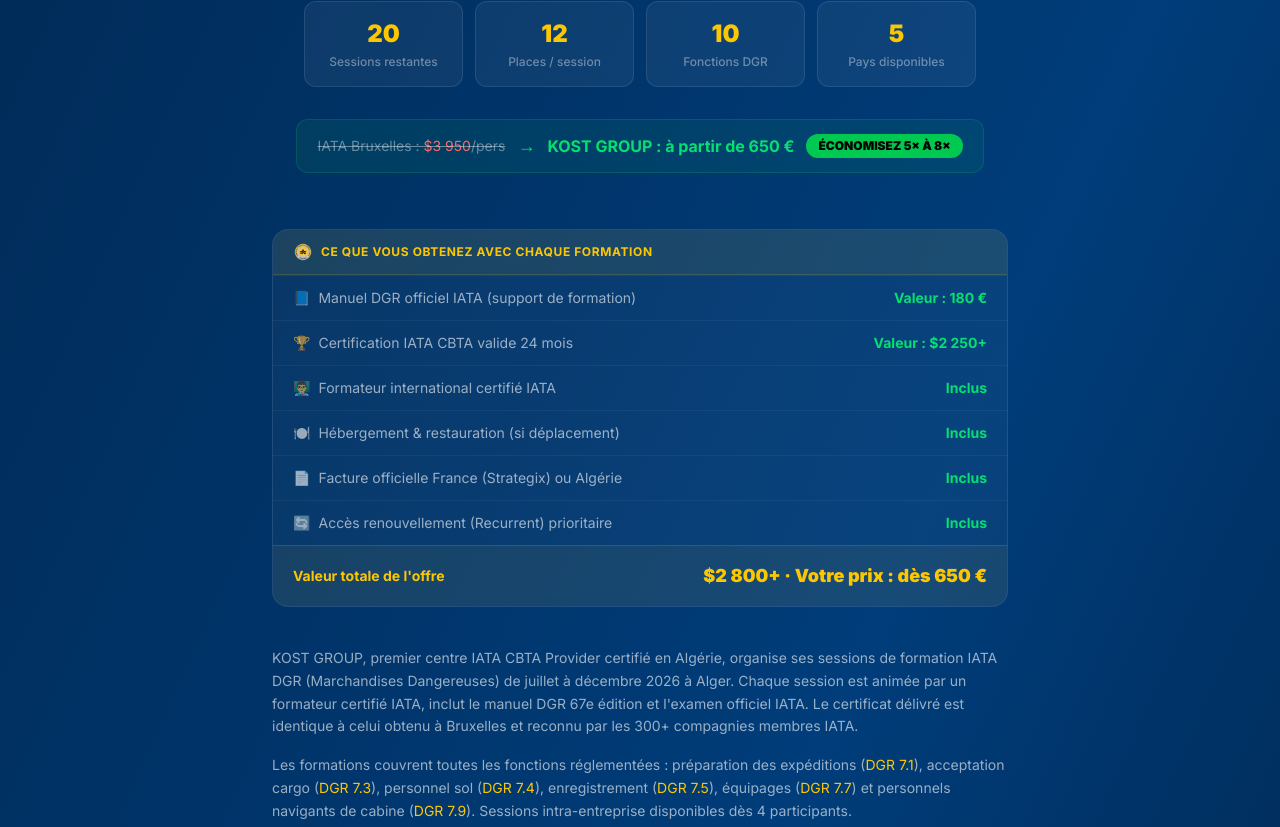
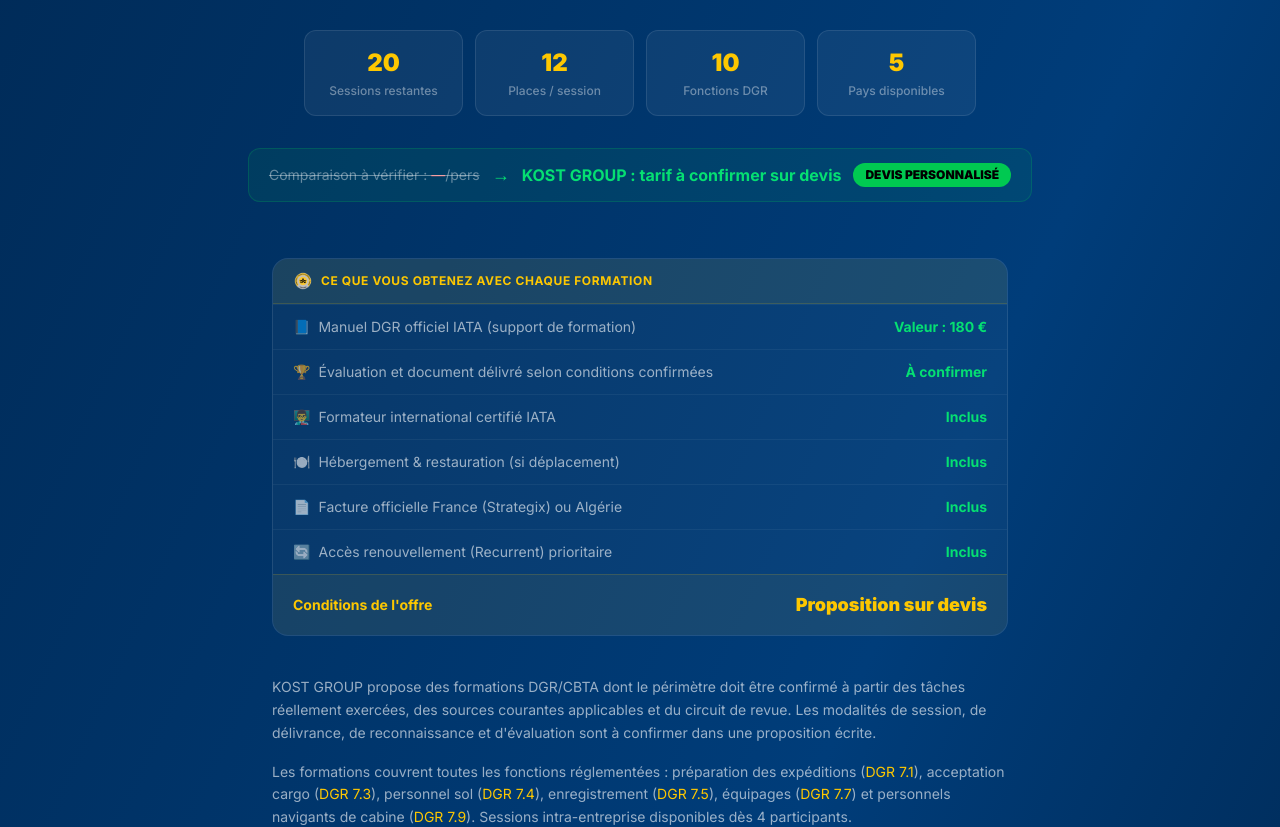
Before and after one commit to relaxsaadi/cbta, a Next.js app: page /planning in a window 1280 px wide. Shown: the part 386-1213 px from the top of the page. Built offline with nearby package versions, Linux system fonts and the light colour scheme; no server answers.

Commit message:
fix(public-dgr): remove unverified official-exam, certificate and pricing guarantees

```diff
--- a/components/PlanningPage.tsx
+++ b/components/PlanningPage.tsx
@@ -502,7 +502,7 @@ export default function PlanningPage() {
           <span className="text-yellow-400">IATA DGR 2026</span>
         </h1>
         <p className="text-white/60 text-lg max-w-xl mx-auto mb-8 leading-relaxed">
-          Présentiel · Formateurs certifiés IATA · Certificat valide 24 mois<br />
+          Formation selon périmètre et exigences applicables · Validité à confirmer<br />
           Dimanche – Jeudi · 08h30 – 16h30
         </p>
 
@@ -530,10 +530,10 @@ export default function PlanningPage() {
 
         {/* PRICE ANCHOR */}
         <div className="inline-flex flex-wrap items-center justify-center gap-3 bg-green-500/[0.08] border border-green-500/20 rounded-xl px-5 py-3 mb-2">
-          <span className="text-sm text-white/40 line-through">IATA Bruxelles : <span className="text-red-400">$3 950</span>/pers</span>
+          <span className="text-sm text-white/40 line-through">Comparaison à vérifier : <span className="text-red-400">—</span>/pers</span>
           <span className="text-green-400 text-lg">→</span>
-          <span className="text-green-400 font-bold text-base">KOST GROUP : à partir de 650 €</span>
-          <span className="bg-green-500 text-black text-xs font-black px-3 py-1 rounded-full uppercase">Économisez 5× à 8×</span>
+          <span className="text-green-400 font-bold text-base">KOST GROUP : tarif à confirmer sur devis</span>
+          <span className="bg-green-500 text-black text-xs font-black px-3 py-1 rounded-full uppercase">Devis personnalisé</span>
         </div>
       </section>
 
@@ -546,7 +546,7 @@ export default function PlanningPage() {
           </div>
           {[
             { icon: "📘", label: "Manuel DGR officiel IATA (support de formation)", val: "Valeur : 180 €" },
-            { icon: "🏆", label: "Certification IATA CBTA valide 24 mois", val: "Valeur : $2 250+" },
+            { icon: "🏆", label: "Évaluation et document délivré selon conditions confirmées", val: "À confirmer" },
             { icon: "👨‍🏫", label: "Formateur international certifié IATA", val: "Inclus" },
             { icon: "🍽️", label: "Hébergement & restauration (si déplacement)", val: "Inclus" },
             { icon: "📄", label: "Facture officielle France (Strategix) ou Algérie", val: "Inclus" },
@@ -561,8 +561,8 @@ export default function PlanningPage() {
             </div>
           ))}
           <div className="flex items-center justify-between px-5 py-4 bg-yellow-400/[0.06] border-t border-yellow-400/15">
-            <span className="text-sm font-bold text-yellow-400">Valeur totale de l'offre</span>
-            <span className="text-lg font-black text-yellow-400">$2 800+ · Votre prix : dès 650 €</span>
+            <span className="text-sm font-bold text-yellow-400">Conditions de l'offre</span>
+            <span className="text-lg font-black text-yellow-400">Proposition sur devis</span>
           </div>
         </div>
       </section>
@@ -570,7 +570,7 @@ export default function PlanningPage() {
       {/* INTRO STATIQUE — texte indexable par Google */}
       <section className="max-w-3xl mx-auto px-4 pb-10 text-white/60 text-sm leading-relaxed">
         <p className="mb-4">
-          KOST GROUP, premier centre IATA CBTA Provider certifié en Algérie, organise ses sessions de formation IATA DGR (Marchandises Dangereuses) de juillet à décembre 2026 à Alger. Chaque session est animée par un formateur certifié IATA, inclut le manuel DGR 67e édition et l'examen officiel IATA. Le certificat délivré est identique à celui obtenu à Bruxelles et reconnu par les 300+ compagnies membres IATA.
+          KOST GROUP propose des formations DGR/CBTA dont le périmètre doit être confirmé à partir des tâches réellement exercées, des sources courantes applicables et du circuit de revue. Les modalités de session, de délivrance, de reconnaissance et d'évaluation sont à confirmer dans une proposition écrite.
         </p>
         <p className="mb-6">
           Les formations couvrent toutes les fonctions réglementées : préparation des expéditions (<Link href="/dgr-7-1" className="text-yellow-400 hover:underline">DGR 7.1</Link>), acceptation cargo (<Link href="/dgr-7-3" className="text-yellow-400 hover:underline">DGR 7.3</Link>), personnel sol (<Link href="/dgr-7-4" className="text-yellow-400 hover:underline">DGR 7.4</Link>), enregistrement (<Link href="/dgr-7-5" className="text-yellow-400 hover:underline">DGR 7.5</Link>), équipages (<Link href="/dgr-7-7" className="text-yellow-400 hover:underline">DGR 7.7</Link>) et personnels navigants de cabine (<Link href="/dgr-7-9" className="text-yellow-400 hover:underline">DGR 7.9</Link>). Sessions intra-entreprise disponibles dès 4 participants.
@@ -635,7 +635,7 @@ export default function PlanningPage() {
               { color: "bg-purple-400", label: "DGR 7.5 / 7.6 — Passage & Équipage" },
               { color: "bg-orange-400", label: "DGR 7.7 / 7.8 / 7.9 — Cabine & Ops" },
               { color: "bg-teal-400", label: "DGR 7.10 — Fret aérien" },
-              { color: "bg-yellow-400", label: "Recurrent — Renouvellement 24 mois" },
+              { color: "bg-yellow-400", label: "Recurrent — selon exigences applicables" },
             ].map((l) => (
               <div key={l.label} className="flex items-center gap-2 text-xs text-white/50">
                 <div className={`w-5 h-1 rounded-full ${l.color}`} />
@@ -687,7 +687,7 @@ export default function PlanningPage() {
               {[
                 "✅ Paiement sécurisé via Strategix France",
                 "✅ Facture officielle",
-                "✅ Certificat IATA garanti",
+                "✅ Modalités de délivrance à confirmer",
               ].map((item) => (
                 <span key={item}>{item}</span>
               ))}
```
